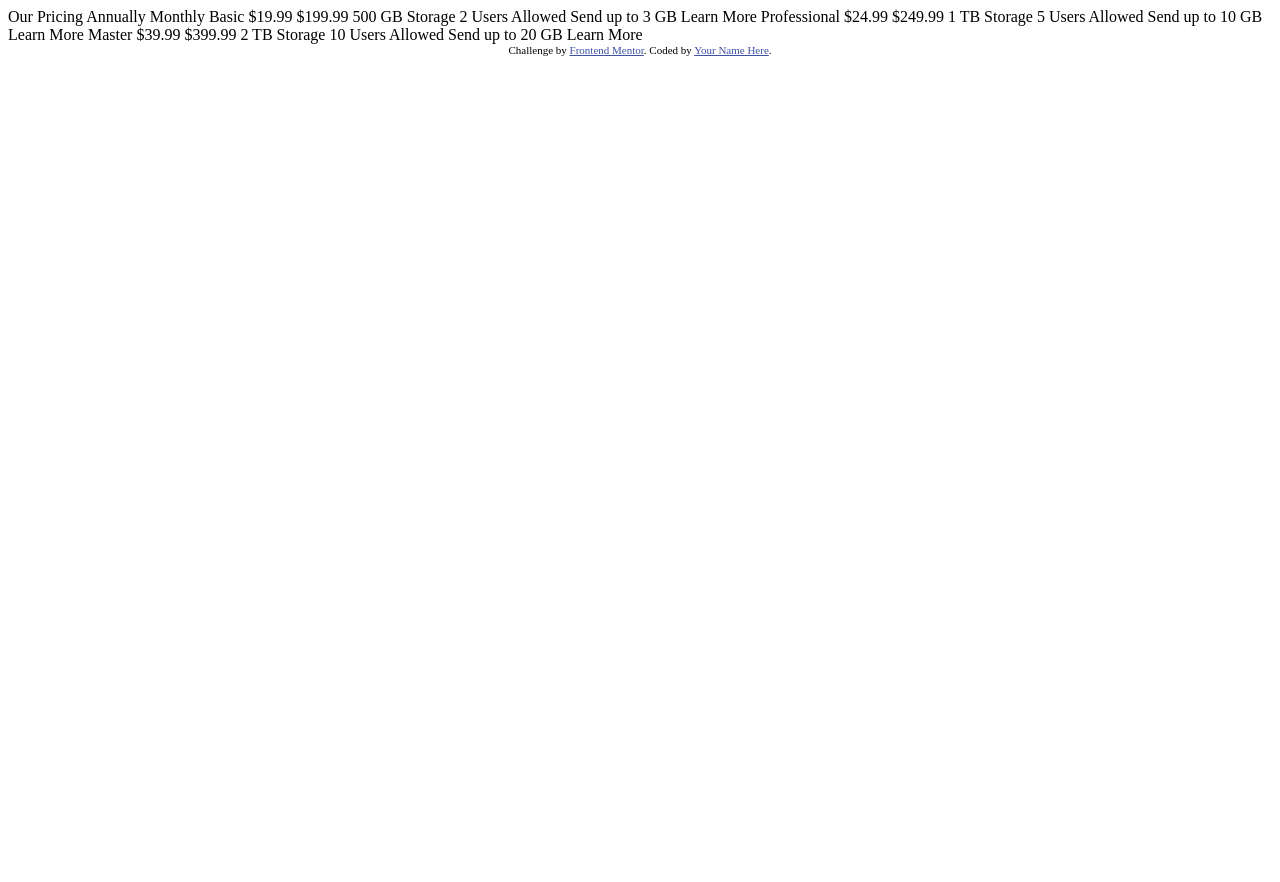
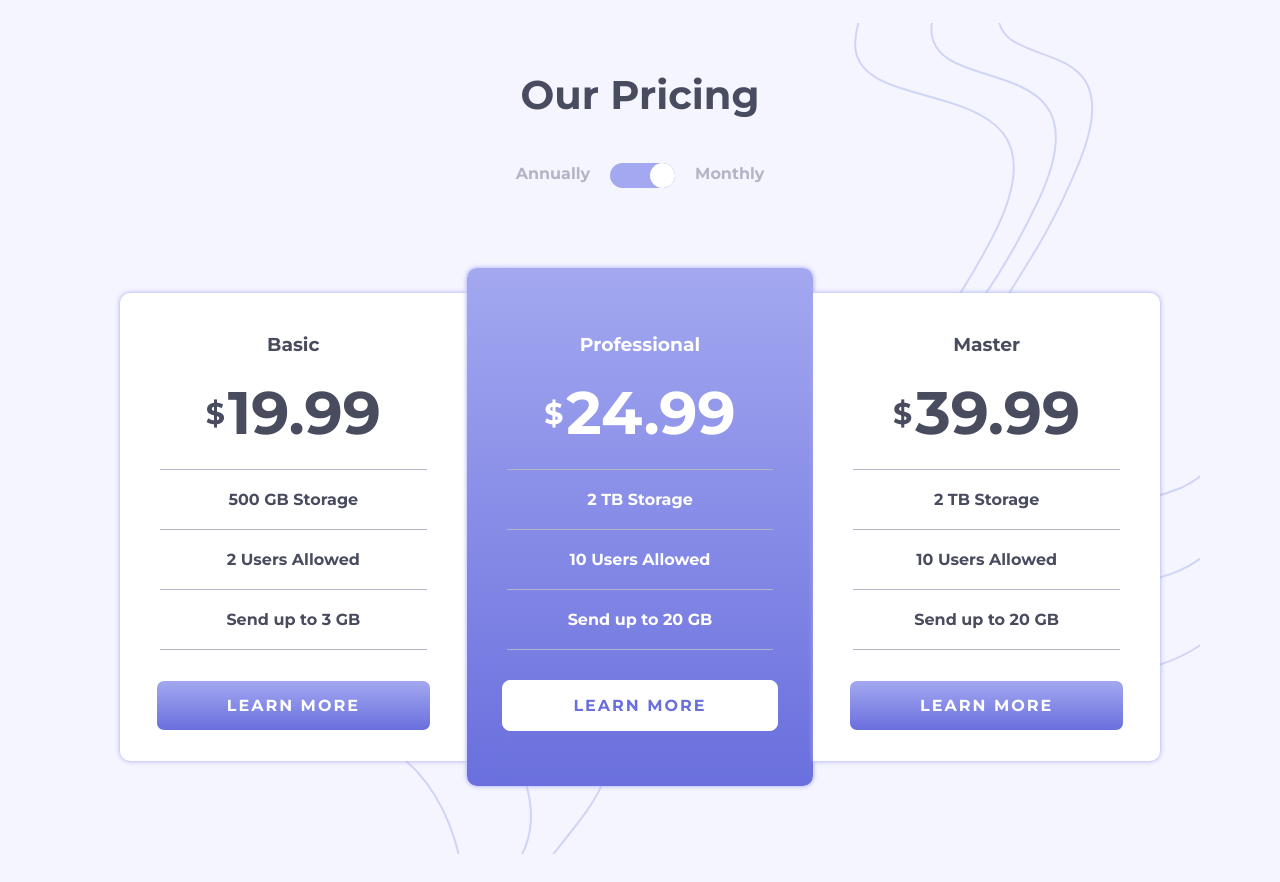
Before and after one commit to Eyas1996/Pricing-component-with-toggle, a plain HTML site: page index.html in a window 1280 px wide. Before the commit the page ends 800 px from the top, so only its background shows below. Drawn offline with Linux system fonts and the light colour scheme.

Commit message:
Upload the Porject

```diff
--- a/index.html
+++ b/index.html
@@ -1,52 +1,79 @@
 <!DOCTYPE html>
 <html lang="en">
+
 <head>
   <meta charset="UTF-8">
-  <meta name="viewport" content="width=device-width, initial-scale=1.0"> <!-- displays site properly based on user's device -->
+  <meta name="viewport" content="width=device-width, initial-scale=1.0">
+  <!-- displays site properly based on user"s device -->
 
   <link rel="icon" type="image/png" sizes="32x32" href="./images/favicon-32x32.png">
+  <link rel="stylesheet" href="./style.css">
+  <title>Frontend Mentor | [Challenge Name Here]</title>
+</head>
 
-  <title>Frontend Mentor | [Challenge Name Here]</title>
-
-  <!-- Feel free to remove these styles or customise in your own stylesheet 👍 -->
-  <style>
-    .attribution { font-size: 11px; text-align: center; }
-    .attribution a { color: hsl(228, 45%, 44%); }
-  </style>
-</head>
 <body>
 
-  Our Pricing
-  Annually
-  Monthly
+  <div class="container">
+    <div class="main-heading">
+      <h2>Our Pricing</h2>
+      <div class="option">
+        <span>Annually</span>
+        <span>
+          <input type="checkbox" id="toggle">
+          <label for="toggle"></label>
+        </span>
+        <span>Monthly</span>
+      </div>
+    </div>
+    <div class="plans">
+      <div class="plan basic">
+        <div class="head">
+          <h3>Basic</h3>
+          <span class="monthly">19.99</span>
+          <span class="annually">199.99</span>
+        </div>
+        <ul>
+          <li>500 GB Storage</li>
+          <li>2 Users Allowed</li>
+          <li>Send up to 3 GB</li>
+        </ul>
+        <div class="foot">
+          <a href="#">Learn More</a>
+        </div>
+      </div>
+      <div class="plan prof">
+        <div class="head">
+          <h3>Professional</h3>
+          <span class="monthly">24.99</span>
+          <span class="annually">249.99</span>
+        </div>
+        <ul>
+          <li>2 TB Storage</li>
+          <li>10 Users Allowed</li>
+          <li>Send up to 20 GB</li>
+        </ul>
+        <div class="foot">
+          <a href="#">Learn More</a>
+        </div>
+      </div>
+      <div class="plan master">
+        <div class="head">
+          <h3>Master</h3>
+          <span class="monthly">39.99</span>
+          <span class="annually">399.99</span>
+        </div>
+        <ul>
+          <li>2 TB Storage</li>
+          <li>10 Users Allowed</li>
+          <li>Send up to 20 GB</li>
+        </ul>
+        <div class="foot">
+          <a href="#">Learn More</a>
+        </div>
+      </div>
+    </div>
+    <script src="./main.js">
+    </script>
+</body>
 
-  Basic
-  &dollar;19.99
-  &dollar;199.99
-  500 GB Storage
-  2 Users Allowed
-  Send up to 3 GB
-  Learn More
-
-  Professional
-  &dollar;24.99
-  &dollar;249.99
-  1 TB Storage
-  5 Users Allowed
-  Send up to 10 GB
-  Learn More
-
-  Master
-  &dollar;39.99
-  &dollar;399.99
-  2 TB Storage
-  10 Users Allowed
-  Send up to 20 GB
-  Learn More
-
-  <div class="attribution">
-    Challenge by <a href="https://www.frontendmentor.io?ref=challenge" target="_blank">Frontend Mentor</a>.
-    Coded by <a href="#">Your Name Here</a>.
-  </div>
-</body>
 </html>
--- /dev/null
+++ b/main.js
@@ -0,0 +1,52 @@
+
+let toggle = document.getElementById("toggle");
+let monthly = document.querySelectorAll(" .monthly")
+let annually = document.querySelectorAll(".annually")
+
+// toggle.onchange = () => {
+//   for (let i = 0; i < annually.length; ++i) {
+//     if (toggle.checked === true) {
+//       annually[i].style.display = "block"
+//     } else {
+//       annually[i].style.display = "none"
+//     }
+//   }
+//   for (let j = 0; j < monthly.length; ++j) {
+//     if (toggle.checked === true) {
+//       monthly[j].style.display = "none"
+//     } else {
+//       monthly[j].style.display = "block"
+//     }
+//   }
+// };
+// // ----------------------------------------------------------------------------------------
+// // For Loop
+// toggle.addEventListener("change", e => {
+//   for (let i = 0; i < monthly.length; ++i) { { monthly[i].style.display = toggle.checked ? "none" : "block" }; }
+//   for (let i = 0; i < annually.length; ++i) { { annually[i].style.display = toggle.checked ? "block" : "none" }; }
+//   for (let i = 0; i < annually.length; ++i) { { annually[i].style.display = toggle.checked ? "block" : "none" }; }
+// });
+// ----------------------------------------------------------------------------------------
+// // For Each Loop
+// toggle.addEventListener("change", function () {
+//   if (toggle.checked) {
+//     annually.forEach((element) => element.style.display = "block");
+//     monthly.forEach((element) => element.style.display = "none");
+//   } else {
+//     annually.forEach((element) => element.style.display = "none");
+//     monthly.forEach((element) => element.style.display = "block");
+//   }
+// });
+// ----------------------------------------------------------------------------------------
+// // For Each Loop
+// toggle.onchange = () => {
+//   monthly.forEach((element) => element.style.display = toggle.checked ? "none" : "block")
+//   annually.forEach((element) => element.style.display = toggle.checked ? "block" : "none")
+// };
+// ----------------------------------------------------------------------------------------
+// For of Loop
+toggle.addEventListener("change", e => {
+  for (let itme of monthly) { itme.style.display = e.target.checked ? "none" : "block" }
+  for (let itme of annually) { itme.style.display = e.target.checked ? "block" : "none" }
+});
+// ----------------------------------------------------------------------------------------
--- /dev/null
+++ b/style.css
@@ -0,0 +1,263 @@
+@import url("https://fonts.googleapis.com/css2?family=Manrope:wght@400;800&family=Montserrat:wght@700&family=Overpass:wght@400;500;700&display=swap");
+
+:root {
+  --main-color: hsl(237, 63%, 64%);
+  --secondary-color: hsl(236, 72%, 79%);
+  --white-color: #fff;
+  --very-light-grayish-blue: hsl(240, 78%, 98%);
+  --light-grayish-blue: hsl(234, 14%, 74%);
+  --grayish-blue: hsl(233, 13%, 49%);
+  --dark-grayish-blue: hsl(232, 13%, 33%);
+}
+
+* {
+  -webkit-box-sizing: border-box;
+  -moz-box-sizing: border-box;
+  box-sizing: border-box;
+  padding: 0;
+  margin: 0;
+}
+body {
+  font-family: "Montserrat", sans-serif;
+  background-color: hsl(240deg 100% 98%);
+  position: relative;
+  color: hsl(232, 13%, 33%);
+}
+
+body::after {
+  content: "";
+  background-image: url(./images/bg-top.svg);
+  background-repeat: no-repeat;
+  position: absolute;
+  bottom: 40px;
+  right: 80px;
+  width: 28%;
+  z-index: -1;
+  height: 101%;
+}
+body::before {
+  content: "";
+  background-image: url(./images/bg-bottom.svg);
+  background-repeat: no-repeat;
+  position: absolute;
+  top: 480px;
+  left: 258px;
+  width: 30%;
+  z-index: -1;
+  height: 48%;
+}
+ul {
+  list-style: none;
+}
+.container {
+  padding-left: 15px;
+  padding-right: 15px;
+  margin-left: auto;
+  margin-right: auto;
+}
+.main-heading {
+  text-align: center;
+  margin-top: 70px;
+}
+.main-heading h2 {
+  font-size: 40px;
+  margin-bottom: 45px;
+}
+.main-heading .option {
+  margin-bottom: 85px;
+  color: var(--light-grayish-blue);
+  display: flex;
+  justify-content: center;
+  gap: 20px;
+}
+.main-heading .option label {
+  width: 65px;
+  height: 25px;
+  position: relative;
+  top: -20px;
+  display: block;
+  background-color: var(--secondary-color);
+  border-radius: 50px;
+  -webkit-border-radius: 50px;
+  -moz-border-radius: 50px;
+  -ms-border-radius: 50px;
+  -o-border-radius: 50px;
+  transition: 0.3s;
+  -webkit-transition: 0.3s;
+  -moz-transition: 0.3s;
+  -ms-transition: 0.3s;
+  -o-transition: 0.3s;
+  overflow: hidden;
+}
+.main-heading .option label::after {
+  content: "";
+  width: 25px;
+  height: 25px;
+  position: absolute;
+  top: 0px;
+  left: 40px;
+  background-color: var(--white-color);
+  border-radius: 50%;
+  -webkit-border-radius: 50%;
+  -moz-border-radius: 50%;
+  -ms-border-radius: 50%;
+  -o-border-radius: 50%;
+  transition: 0.3s;
+  -webkit-transition: 0.3s;
+  -moz-transition: 0.3s;
+  -ms-transition: 0.3s;
+  -o-transition: 0.3s;
+}
+.main-heading .option input {
+  width: 0;
+  height: 0;
+  visibility: hidden;
+}
+.main-heading .option input:checked + label {
+  background-color: var(--main-color);
+}
+.main-heading .option input:checked + label::after {
+  left: 0px;
+}
+.main-heading .option label:active::after {
+  width: 45px;
+}
+.plans {
+  padding-top: var(--section-padding);
+  display: grid;
+  grid-template-columns: repeat(auto-fill, minmax(300px, 1fr));
+  gap: 40px;
+}
+.plans .plan {
+  background-color: var(--white-color);
+  text-align: center;
+  box-shadow: 0 0 5px 0.1px var(--secondary-color);
+  border-radius: 10px;
+  -webkit-border-radius: 10px;
+  -moz-border-radius: 10px;
+  -ms-border-radius: 10px;
+  -o-border-radius: 10px;
+}
+.plans .prof {
+  background: linear-gradient(var(--secondary-color), var(--main-color));
+  color: var(--white-color);
+}
+.plans .plan .head {
+  padding: 40px 20px 20px;
+}
+.plans .plan .head h3 {
+  margin-bottom: 20px;
+}
+.plans .plan .head span {
+  font-size: 60px;
+}
+.plans .plan .head span::before {
+  content: "$";
+  font-size: 30px;
+  position: relative;
+  top: -10px;
+  margin-right: 3px;
+}
+.plans .plan .head .annually {
+  display: none;
+}
+.plans .plan ul {
+  padding: 0 40px;
+}
+.plans .plan ul li {
+  padding: 20px;
+  position: relative;
+  border-bottom: 1px solid var(--light-grayish-blue);
+}
+.plans .plan ul li:first-child {
+  border-top: 1px solid var(--light-grayish-blue);
+}
+.plans .plan .foot a {
+  display: block;
+  background: linear-gradient(var(--secondary-color), var(--main-color));
+  color: var(--white-color);
+  border: 1px solid var(--white-color);
+  padding: 15px 70px;
+  text-decoration: none;
+  text-transform: uppercase;
+  letter-spacing: 2px;
+  width: fit-content;
+  margin: 30px auto;
+  border-radius: 8px;
+  -webkit-border-radius: 8px;
+  -moz-border-radius: 8px;
+  -ms-border-radius: 8px;
+  -o-border-radius: 8px;
+  transition: 1s;
+  -webkit-transition: 1s;
+  -moz-transition: 1s;
+  -ms-transition: 1s;
+  -o-transition: 1s;
+}
+.plans .plan .foot a:hover {
+  background: none;
+  background-color: var(--white-color) !important;
+  color: var(--main-color);
+  border-color: var(--main-color);
+}
+.plans .prof .foot a {
+  background: none;
+  background-color: var(--white-color);
+  color: var(--main-color);
+  border-color: var(--white-color);
+}
+.plans .prof .foot a:hover {
+  background: linear-gradient(hsl(236deg 75% 72%), var(--main-color));
+  color: var(--white-color);
+  border-color: var(--white-color);
+}
+
+@media (max-width: 385px) {
+  body::after,
+  body::before {
+    display: none;
+  }
+  .container {
+    padding: 0;
+    margin: 0px 0 50px 0;
+  }
+  .plans {
+    width: 320px;
+    margin: 0px 30px;
+  }
+  .plans .prof {
+    margin: 0;
+    padding: 0;
+  }
+}
+@media (min-width: 768px) {
+  .container {
+    width: 750px;
+  }
+}
+
+@media (min-width: 992px) {
+  .container {
+    width: 970px;
+  }
+  .plans {
+    gap: 0px !important;
+  }
+  .plans .basic {
+    border-bottom-right-radius: 0 !important;
+    border-top-right-radius: 0 !important;
+  }
+  .plans .prof {
+    margin: -25px 0px -25px 0px;
+    padding: 25px 0px 0px 0px;
+  }
+  .plans .master {
+    border-bottom-left-radius: 0 !important;
+    border-top-left-radius: 0 !important;
+  }
+}
+@media (min-width: 1200px) {
+  .container {
+    width: 1070px;
+  }
+}
```
